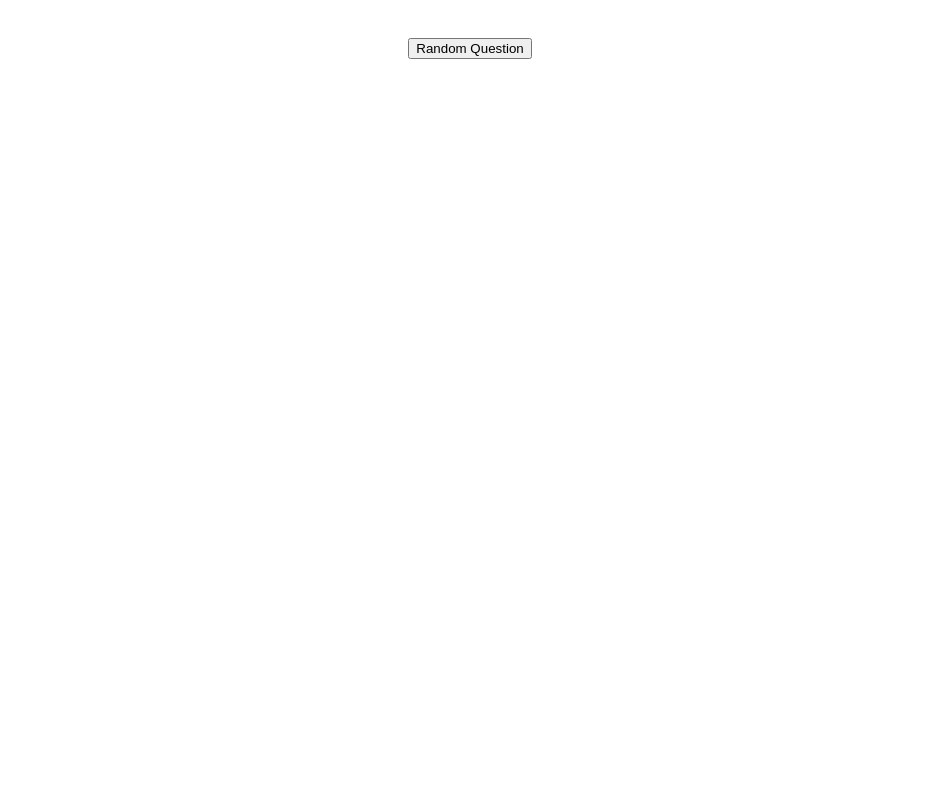
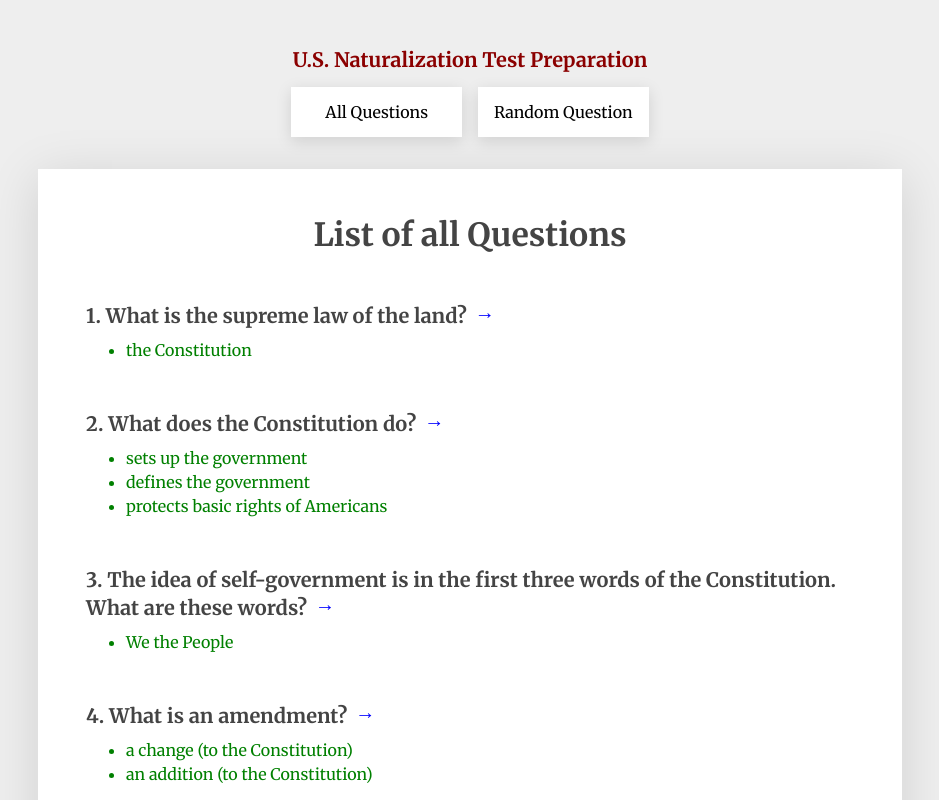
Before and after one commit to nfrostdev/naturalizationprep, a Vue app: page /all in a window 1280 px wide. Shown: the top 800 px of the page, without its empty margins (170-1109 px from the left). Built offline with nearby package versions, Linux system fonts and the light colour scheme.

Commit message:
some route cleanup, work on all and questions

```diff
--- a/package.json
+++ b/package.json
@@ -10,6 +10,7 @@
   },
   "dependencies": {
     "core-js": "^3.6.5",
+    "normalize.css": "^8.0.1",
     "register-service-worker": "^1.7.1",
     "vue": "^2.6.11",
     "vue-router": "^3.2.0",
--- a/public/index.html
+++ b/public/index.html
@@ -5,7 +5,9 @@
     <meta http-equiv="X-UA-Compatible" content="IE=edge">
     <meta name="viewport" content="width=device-width,initial-scale=1.0">
     <link rel="icon" href="<%= BASE_URL %>favicon.ico">
-    <title><%= htmlWebpackPlugin.options.title %></title>
+      <link rel="preconnect" href="https://fonts.gstatic.com">
+      <link href="https://fonts.googleapis.com/css2?family=Merriweather:wght@400;700&display=swap" rel="stylesheet">
+      <title><%= htmlWebpackPlugin.options.title %></title>
   </head>
   <body>
     <noscript>
--- a/src/App.vue
+++ b/src/App.vue
@@ -1,8 +1,14 @@
 <template>
   <div id="app">
-    <div id="nav">
-      <button @click="goToRandomQuestion()">Random Question</button>
-    </div>
+    <header class="header">
+      <div class="header__title">U.S. Naturalization Test Preparation</div>
+      <nav class="nav">
+        <button class="nav__button" @click="goToAllQuestions">
+          All Questions
+        </button>
+        <button class="nav__button" @click="goToRandomQuestion" ref="randomQuestionButton">Random Question</button>
+      </nav>
+    </header>
     <router-view :key="this.$route.fullPath"/>
   </div>
 </template>
@@ -10,7 +16,13 @@
 <script>
 export default {
   methods: {
+    goToAllQuestions() {
+      if (this.$route.name !== 'All') {
+        this.$router.push('/all')
+      }
+    },
     goToRandomQuestion() {
+      this.$refs.randomQuestionButton.blur();
       this.$router.push('/' + this.getRandomQuestionIndex().toString())
     },
     getRandomQuestionIndex() {
@@ -26,24 +38,54 @@ export default {
 </script>
 
 <style lang="scss">
-#app {
-  font-family: Avenir, Helvetica, Arial, sans-serif;
-  -webkit-font-smoothing: antialiased;
-  -moz-osx-font-smoothing: grayscale;
-  text-align: center;
-  color: #2c3e50;
+html {
+  background-color: #eee;
 }
 
-#nav {
-  padding: 30px;
+#app {
+  display: flex;
+  flex-direction: column;
+  justify-content: center;
+  align-items: center;
+  margin: 2rem;
+  font-family: 'Merriweather', serif;
+}
 
-  a {
+.header {
+  margin-top: 1rem;
+
+  &__title {
+    text-align: center;
+    font-size: 1.25rem;
     font-weight: bold;
-    color: #2c3e50;
+    color: darkred;
+    margin-bottom: 1rem;
+  }
+}
 
-    &.router-link-exact-active {
-      color: #42b983;
+.nav {
+  display: grid;
+  grid-template-columns: repeat(2, 1fr);
+  grid-gap: 1rem;
+  margin-bottom: 2rem;
+
+  &__button {
+    display: inline-block;
+    text-align: center;
+    padding: 1rem;
+    box-shadow: 0 0.25rem 1rem rgba(0, 0, 0, 0.125);
+    cursor: pointer;
+    background-color: white;
+    border: 0;
+    transition: background-color 0.25s ease;
+
+    &:hover, &:focus {
+      background-color: mediumspringgreen;
     }
+  }
+
+  &.green {
+    background-color: mediumspringgreen;
   }
 }
 </style>
--- a/src/router/index.js
+++ b/src/router/index.js
@@ -11,14 +11,14 @@ const routes = [
         component: Home
     },
     {
+        path: '/all',
+        name: 'All',
+        component: () => import(/* webpackChunkName: "all" */ '../views/All.vue')
+    },
+    {
         path: '/:index',
         name: 'Question',
         component: () => import(/* webpackChunkName: "question" */ '../views/Question.vue')
-    },
-    {
-        path: '/all',
-        name: 'All',
-        component: () => import(/* webpackChunkName: "all" */ '../views/All.vue')
     }
 ]
 
--- a/src/store/questions.js
+++ b/src/store/questions.js
@@ -66,7 +66,7 @@ export default [
     new Question('Who is one of your state\'s U.S. Senators now?', ['Answers will vary, check here.'], 'https://www.senate.gov/senators/senators-contact.htm'),
     new Question('The House of Representatives has how many voting members?', ['four hundred thirty-five (435)']),
     new Question('We elect a U.S. Representative for how many years?', ['two (2)']),
-    new Question('Name your U.S. Representative.', ['Answers will var,.cCheck here.'], 'https://www.house.gov/representatives/find-your-representative'),
+    new Question('Name your U.S. Representative.', ['Answers will vary, Check here.'], 'https://www.house.gov/representatives/find-your-representative'),
     new Question('Who does a U.S. Senator represent?', ['all people of the state']),
     new Question('Why do some states have more Representatives than other states?', [
         '(because of) the state\'s population',
--- a/src/views/All.vue
+++ b/src/views/All.vue
@@ -1,5 +1,59 @@
 <template>
-  <div>
-    <h1>List of all Questions</h1>
+  <div class="all-questions">
+    <h1 class="all-questions__title">List of all Questions</h1>
+    <div v-for="(question, index) in $store.state.questions" :key="index" class="question">
+
+      <h2 class="all-questions__h2">
+        <span>{{ index + 1 }}. {{ question.text }}</span>
+        <router-link :to="{name: 'Question', params: {index: index}}" class="all-questions__link"
+                     :title="'Go to Question #' + (index + 1)">→
+        </router-link>
+      </h2>
+      <ul class="all-questions__answers">
+        <li v-for="answer in question.answers" :key="answer">{{ answer }}</li>
+      </ul>
+    </div>
   </div>
 </template>
+
+<style lang="scss">
+.all-questions {
+  background-color: white;
+  padding: 3rem;
+  box-shadow: 0 0.5rem 3rem rgba(0, 0, 0, 0.125);
+  max-width: 48rem;
+
+  &__title {
+    margin: 0;
+    color: #444;
+    text-align: center;
+  }
+
+  &__h2 {
+    margin: 3rem 0 0;
+    font-size: 1.25rem;
+    line-height: 1.75rem;
+    color: #444;
+  }
+
+  &__link {
+    display: inline-block;
+    text-decoration: none;
+    color: blue;
+    margin-left: 0.5rem;
+    position: relative;
+    bottom: 0.25rem;
+    transition: padding-left 0.25s ease;
+
+    &:hover, &:focus {
+      padding-left: 0.5rem;
+    }
+  }
+
+  &__answers {
+    color: green;
+    margin: 0.5rem 0 0;
+    line-height: 1.5rem;
+  }
+}
+</style>
--- a/src/views/Question.vue
+++ b/src/views/Question.vue
@@ -1,16 +1,14 @@
 <template>
-  <div v-if="question">
-    <div class="question-card">
-      <h1>{{ this.question.text }}</h1>
-      <button v-if="!answersShown" @click="answersShown = true">Show Answers</button>
+  <div v-if="question" class="question-card">
+    <h1 class="question-card__title">{{ this.question.text }}</h1>
+    <button class="question-card__button" v-if="!answersShown" @click="answersShown = true">Show Acceptable Answer(s)</button>
 
-      <ul v-show="answersShown">
-        <li v-for="(answer, index) in question.answers" :key="index">
-          <a v-if="question.link" :href="question.link" target="_blank" rel="noopener">{{ answer }}</a>
-          <span v-else>{{ answer }}</span>
-        </li>
-      </ul>
-    </div>
+    <ul class="question-card__answers" v-show="answersShown">
+      <li v-for="(answer, index) in question.answers" :key="index" class="question-card__answer">
+        <a v-if="question.link" :href="question.link" target="_blank" rel="noopener">{{ answer }}</a>
+        <span v-else>{{ answer }}</span>
+      </li>
+    </ul>
   </div>
 </template>
 
@@ -27,3 +25,66 @@ export default {
   }
 }
 </script>
+
+<style lang="scss" scoped>
+.question-card {
+  display: flex;
+  justify-content: center;
+  align-items: center;
+  flex-direction: column;
+  background-color: white;
+  padding: 3rem;
+  box-shadow: 0 0.5rem 3rem rgba(0, 0, 0, 0.125);
+  max-width: 28rem;
+
+  &__title {
+    margin: 0;
+    padding: 0;
+    font-size: 1.5rem;
+    color: #444;
+    text-align: center;
+    line-height: 2rem;
+  }
+
+  &__button {
+    display: block;
+    text-align: center;
+    margin: 2rem auto 0;
+    padding: 1rem;
+    box-shadow: 0 0.25rem 1rem rgba(0, 0, 0, 0.125);
+    cursor: pointer;
+    background-color: lightgreen;
+    border: 0;
+    transition: background-color 0.25s ease;
+
+    &:hover, &:focus {
+      background-color: mediumspringgreen;
+    }
+  }
+
+  &__answer {
+    margin: 1rem 0;
+    color: green;
+
+    a {
+      text-decoration: underline;
+      color: blue;
+    }
+
+    &:before {
+      content: '✔  ';
+    }
+
+    &:last-child {
+      margin-bottom: 0;
+    }
+
+    &s {
+      display: inline-block;
+      margin: 1rem auto 0;
+      padding: 0;
+      list-style: none;
+    }
+  }
+}
+</style>
```
Also changed, not shown: src/main.js (+4 -3 lines), 1 other file (tests, documents, lock files or other folders).
